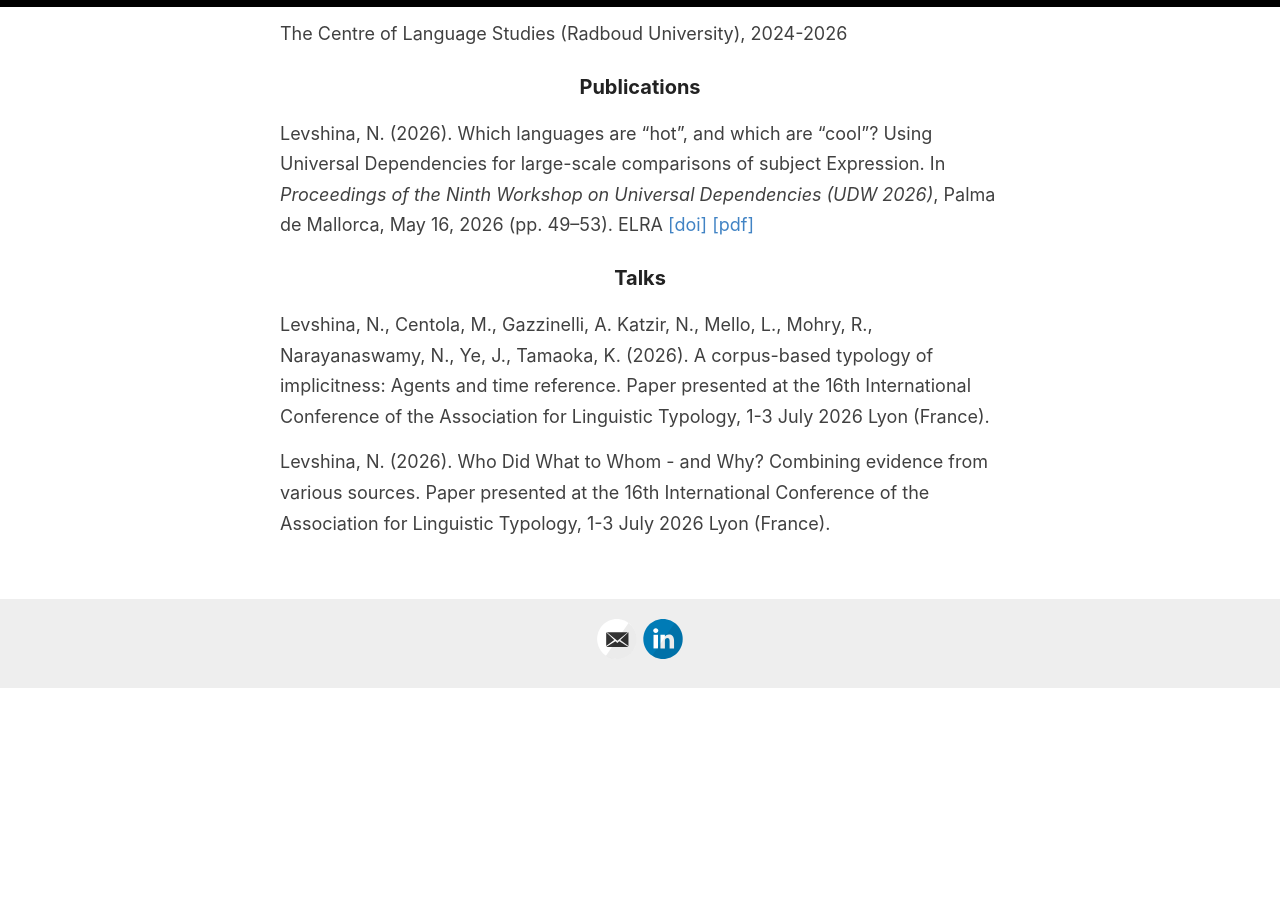
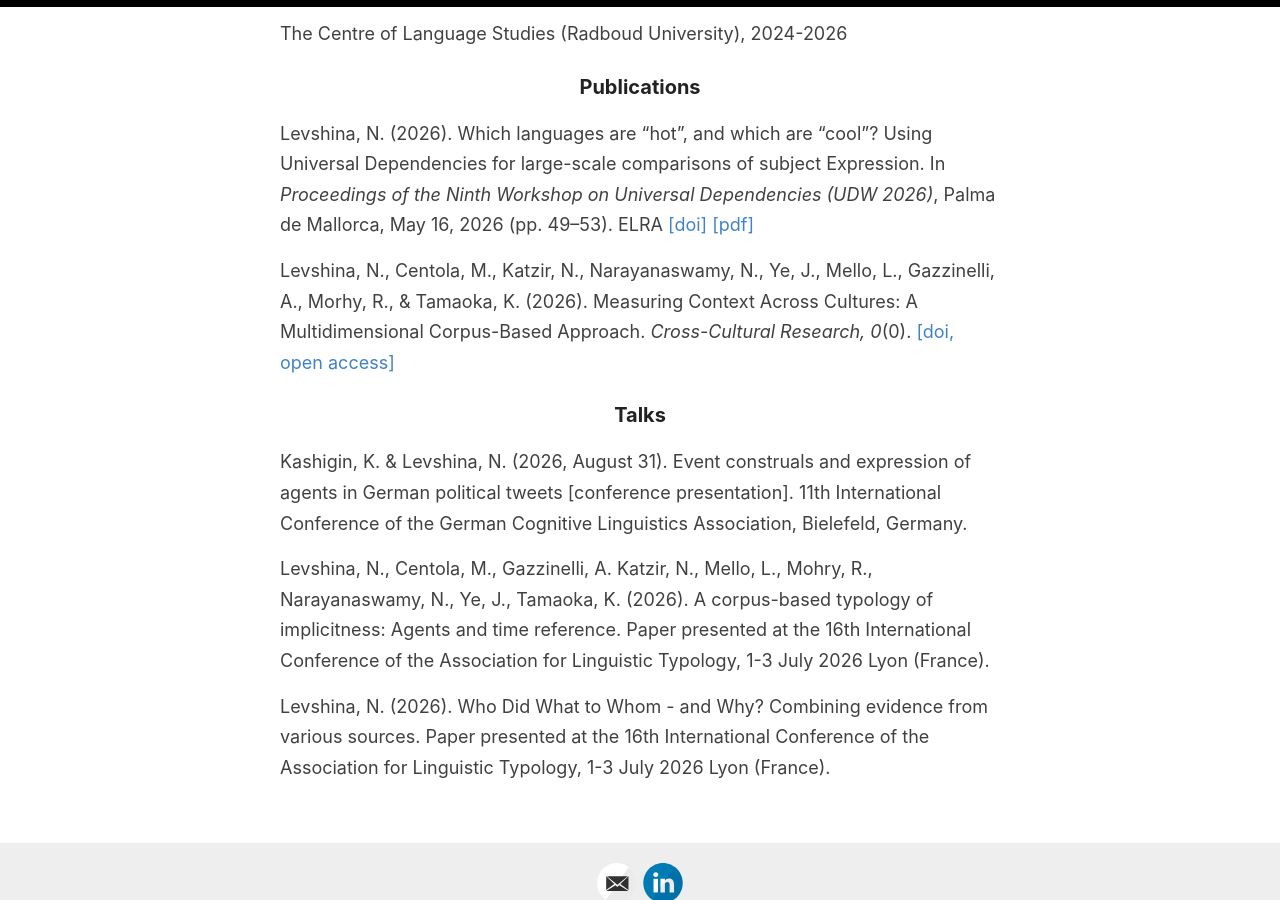
Before and after one commit to levshina/levshina.github.io, a Jekyll site: the page built from _pages/projects.md, in a window 1280 px wide and 900 px high, scrolled down 1431 px. Built offline with Jekyll 4.4.1, drawn with Linux system fonts in a browser that asks for light colours; before the commit the page ends 2120 px from its top, so only the background shows below that.

Commit message:
Update projects.md

```diff
--- a/_pages/projects.md
+++ b/_pages/projects.md
@@ -38,7 +38,11 @@ The Centre of Language Studies (Radboud University), 2024-2026
 Levshina, N. (2026). Which languages are “hot”, and which are “cool”? Using Universal Dependencies for large-scale comparisons of subject
 Expression. In <i>Proceedings of the Ninth Workshop on Universal Dependencies (UDW 2026)</i>, Palma de Mallorca, May 16, 2026 (pp. 49–53). ELRA <a target="_blank" href="https://doi.org/10.63317/2s2z5jrzaihn">[doi]</a> <a target="_blank" href = "http://www.lrec-conf.org/proceedings/lrec2026/workshops/udw/pdf/2026.udw-1.2.pdf">[pdf]</a>
 
+Levshina, N., Centola, M., Katzir, N., Narayanaswamy, N., Ye, J., Mello, L., Gazzinelli, A., Morhy, R., & Tamaoka, K. (2026). Measuring Context Across Cultures: A Multidimensional Corpus-Based Approach. <i>Cross-Cultural Research, 0</i>(0). <a target="_blank" href ="https://doi.org/10.1177/10693971261502889">[doi, open access]</a>
+
 ### Talks
+
+Kashigin, K. & Levshina, N. (2026, August 31). Event construals and expression of agents in German political tweets [conference presentation]. 11th International Conference of the German Cognitive Linguistics Association, Bielefeld, Germany.
 
 Levshina, N., Centola, M., Gazzinelli, A. Katzir, N., Mello, L., Mohry, R., Narayanaswamy, N., Ye, J., Tamaoka, K. (2026). A corpus-based typology of implicitness: Agents and time reference. Paper presented at the 16th International Conference of the Association for Linguistic Typology, 1-3 July 2026 Lyon (France).
 
```
